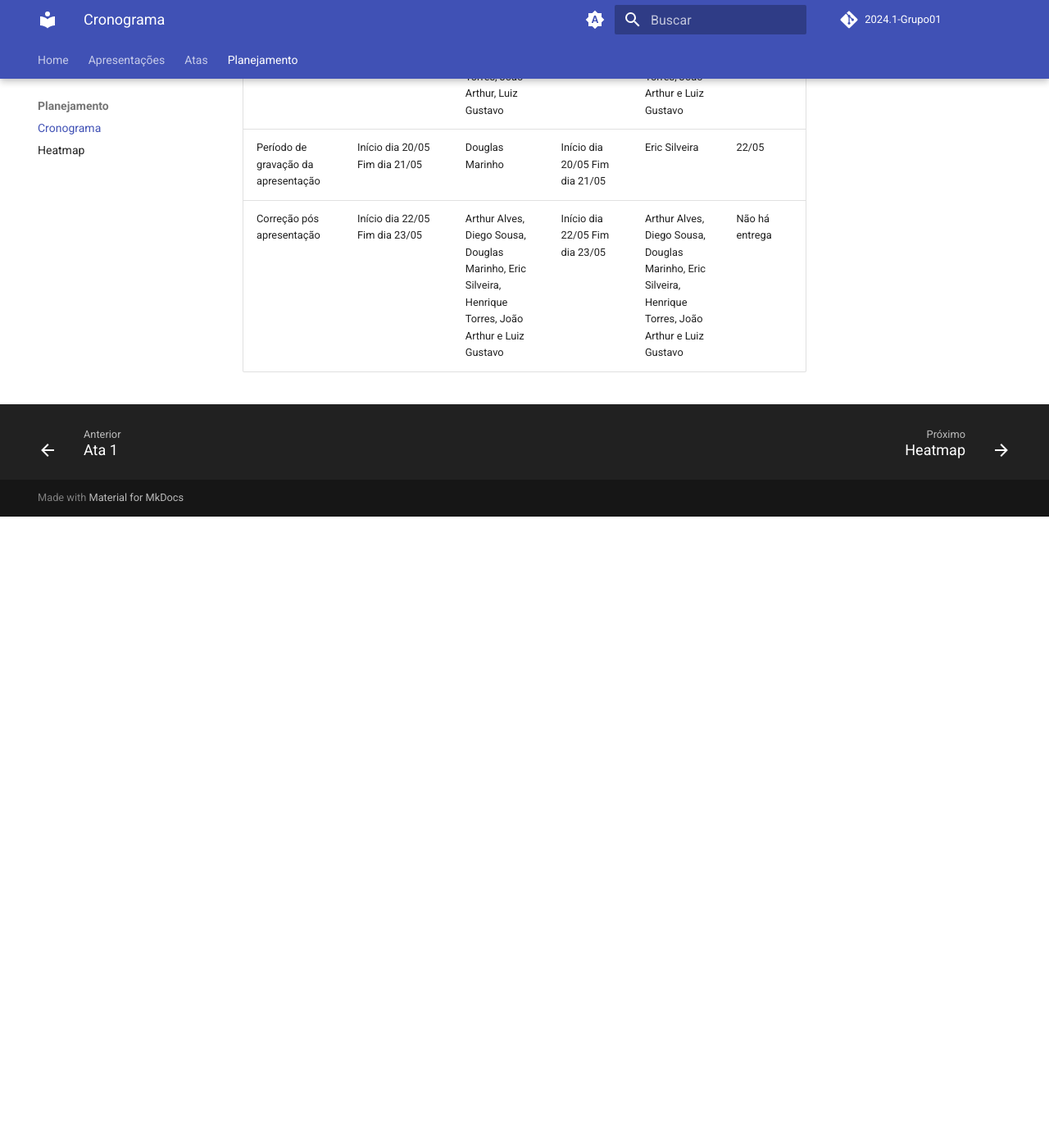
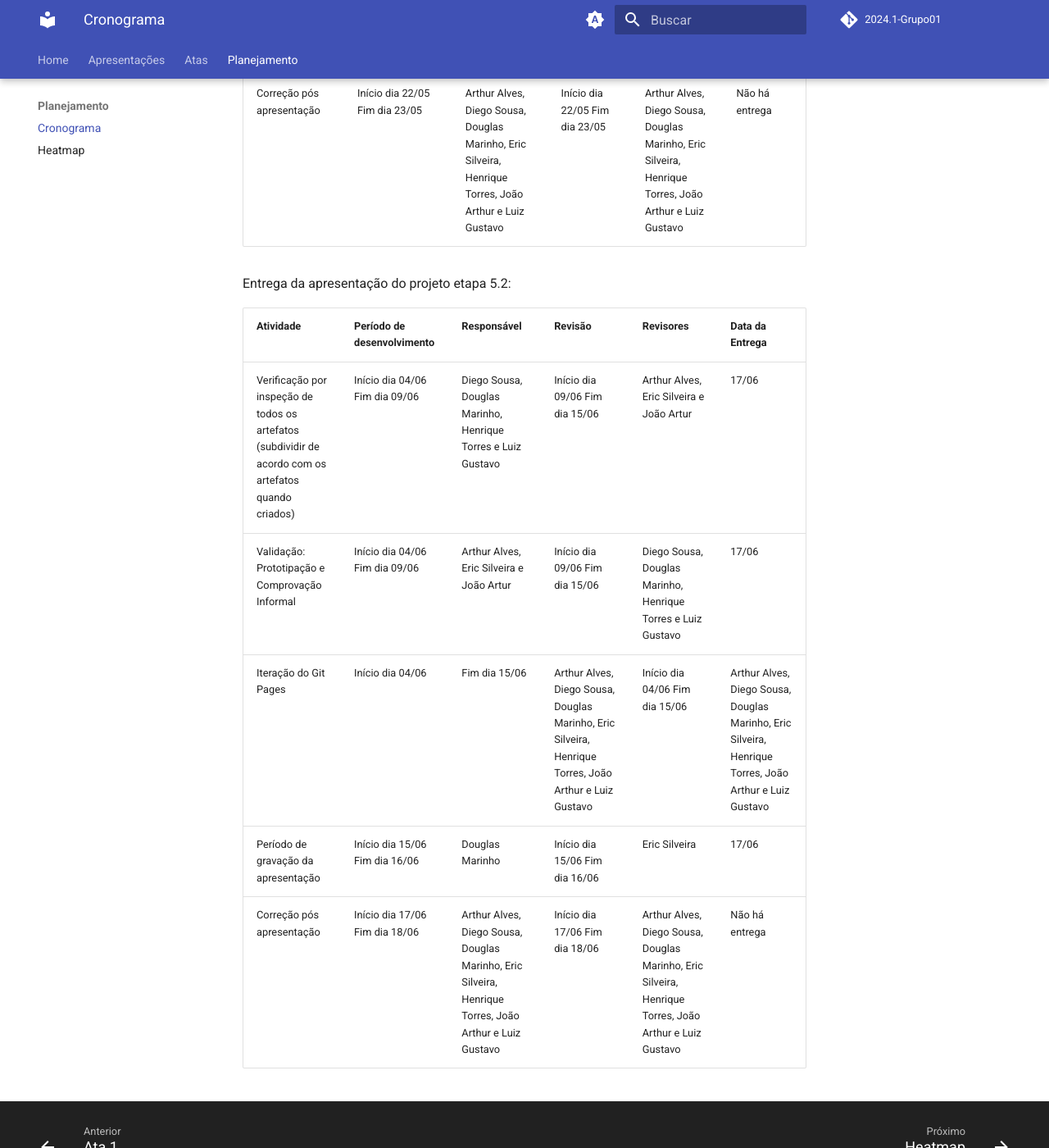
Before and after one commit to Requisitos-de-Software/2024.1-DiarioOficialdaUniao, an MkDocs documentation site: the page built from docs/planejamento/cronograma.md, in a window 1280 px wide and 1400 px high, scrolled down 6485 px. Shown: the whole window at 82% size. Built offline with MkDocs 1.6.1 and Material for MkDocs 9.7.7, drawn with Linux system fonts in a browser that asks for light colours; comment, search, counter and statistics services are not loaded; the version menu is left out; before the commit the page ends 7115 px from its top, so only the background shows below that.

Commit message:
Atualização Cronograma p4 e refatoração

```diff
--- a/docs/planejamento/cronograma.md
+++ b/docs/planejamento/cronograma.md
@@ -17,8 +17,7 @@
 |Estudo das técnicas de priorização de requisitos e quais serão usadas no projeto|Início dia 03/04 Fim dia 05/04|Douglas Marinho e João Artur|Início dia 05/04 Fim dia 05/04|Arthur Alves, Diego Sousa, Douglas Marinho, Eric Silveira, Henrique Torres, João Arthur e Luiz Gustavo|17/04|
 |CAMPO RESERVADO PARA ADICIONAR ATIVIDADES TÉCNICAS APÓS O ESTUDO|  |    |   |    |17/04|
 |CAMPO RESERVADO PARA ADICIONAR ATIVIDADES TÉCNICAS APÓS O ESTUDO|  |    |   |    |17/04
-Entrevista para elicitação de requisitos|Início dia 10/04 Fim dia 12/04|
-Arthur Alves, Diego Sousa, Douglas Marinho, Eric Silveira, Henrique Torres, João Arthur e Luiz Gustavo|Início dia 12/04|Fim dia 14/04|Arthur Alves, Diego Sousa, Douglas Marinho, Eric Silveira, Henrique Torres, João Arthur e Luiz Gustavo|17/04|
+Entrevista para elicitação de requisitos|Início dia 10/04 Fim dia 12/04|Arthur Alves, Diego Sousa, Douglas Marinho, Eric Silveira, Henrique Torres, João Arthur e Luiz Gustavo|Início dia 12/04|Fim dia 14/04|Arthur Alves, Diego Sousa, Douglas Marinho, Eric Silveira, Henrique Torres, João Arthur e Luiz Gustavo|17/04|
 |Iteração do Git Pages|Início dia 03/04 Fim dia 16/04|Arthur Alves, Diego Sousa, Douglas Marinho, Eric Silveira, Henrique Torres, João Arthur, Luiz Gustavo|Início dia 14/04 Fim dia 17/04|Arthur Alves, Diego Sousa, Douglas Marinho, Eric Silveira, Henrique Torres, João Arthur, Luiz Gustavo|17/04|
 |Período de gravação da apresentação|Início dia 14/04 Fim dia 16/04| Douglas Marinho|Início dia 14/04 Fim dia 16/04|Eric Silveira|17/04|
 |Correção pós apresentação|Início dia 17/04 Fim dia 18/04|Arthur Alves, Diego Sousa, Douglas Marinho, Eric Silveira, Henrique Torres, João Arthur, Luiz Gustavo|Início dia 17/04 Fim dia 18/04|Arthur Alves, Diego Sousa, Douglas Marinho, Eric Silveira, Henrique Torres, João Arthur e Luiz Gustavo|Não há entrega|
@@ -41,8 +40,7 @@
 
 |Atividade|Período de desenvolvimento|Responsável|Revisão|Revisores|Data da Entrega|
 |----------|-------------------|---------|----------|-----------|------------|
-|Modelagem de Requisitos - Ágil: Backlogs|Início dia 07/05 Fim dia 10/05|Arthur Alves e Eric Silveira|
-Início dia 10/05 Fim dia 11/05|Arthur Alves, Diego Sousa, Douglas Marinho, Eric Silveira, Henrique Torres, João Arthur e Luiz Gustavo|13/05|
+|Modelagem de Requisitos - Ágil: Backlogs|Início dia 07/05 Fim dia 10/05|Arthur Alves e Eric Silveira|Início dia 10/05 Fim dia 11/05|Arthur Alves, Diego Sousa, Douglas Marinho, Eric Silveira, Henrique Torres, João Arthur e Luiz Gustavo|13/05|
 Modelagem de Requisitos - Ágil: Histórias de Usuário|Início dia 07/05 Fim dia 10/05|João Artur e Diego Sousa|Início dia 10/05 Fim dia 11/05|Arthur Alves, Diego Sousa, Douglas Marinho, Eric Silveira, Henrique Torres, João Arthur e Luiz Gustavo|13/05|
 |Modelagem de Requisitos - Ágil: NFR Framework|Início dia 07/05 Fim dia 10/05|Douglas Marinho, Henrique Torres e Luiz Gustavo|Início dia 10/05 Fim dia 11/05|Arthur Alves, Diego Sousa, Douglas Marinho, Eric Silveira, Henrique Torres, João Arthur e Luiz Gustavo|13/05|
 |Iteração do Git Pages|Início dia 08/05 Fim dia 12/05|Arthur Alves, Diego Sousa, Douglas Marinho, Eric Silveira, Henrique Torres, João Arthur e Luiz Gustavo|Início dia 08/05 Fim dia 12/05|Arthur Alves, Diego Sousa, Douglas Marinho, Eric Silveira, Henrique Torres, João Arthur e Luiz Gustavo|13/05|
@@ -58,3 +56,13 @@
 |Iteração do Git Pages|Início dia 14/05 Fim dia 21/05|Arthur Alves, Diego Sousa, Douglas Marinho, Eric Silveira, Henrique Torres, João Arthur, Luiz Gustavo|Início dia 21/05 Fim dia 22/05|Arthur Alves, Diego Sousa, Douglas Marinho, Eric Silveira, Henrique Torres, João Arthur e Luiz Gustavo|22/05|
 |Período de gravação da apresentação|Início dia 20/05 Fim dia 21/05|Douglas Marinho|Início dia 20/05 Fim dia 21/05|Eric Silveira|22/05|
 |Correção pós apresentação|Início dia 22/05 Fim dia 23/05|Arthur Alves, Diego Sousa, Douglas Marinho, Eric Silveira, Henrique Torres, João Arthur e Luiz Gustavo|Início dia 22/05 Fim dia 23/05|Arthur Alves, Diego Sousa, Douglas Marinho, Eric Silveira, Henrique Torres, João Arthur e Luiz Gustavo|Não há entrega
+
+Entrega da apresentação do projeto etapa 5.2:
+
+|Atividade|Período de desenvolvimento|Responsável|Revisão|Revisores|Data da Entrega|
+|----------|-------------------|---------|----------|-----------|------------|
+|Verificação por inspeção de todos os artefatos (subdividir de acordo com os artefatos quando criados)|Início dia 04/06 Fim dia 09/06|Diego Sousa, Douglas Marinho, Henrique Torres e Luiz Gustavo|Início dia 09/06 Fim dia 15/06|Arthur Alves, Eric Silveira e João Artur|17/06|
+|Validação: Prototipação e Comprovação Informal|Início dia 04/06 Fim dia 09/06| Arthur Alves, Eric Silveira e João Artur|Início dia 09/06 Fim dia 15/06|Diego Sousa, Douglas Marinho, Henrique Torres e Luiz Gustavo|17/06|
+|Iteração do Git Pages|Início dia 04/06|Fim dia 15/06|Arthur Alves, Diego Sousa, Douglas Marinho, Eric Silveira, Henrique Torres, João Arthur e Luiz Gustavo|Início dia 04/06 Fim dia 15/06|Arthur Alves, Diego Sousa, Douglas Marinho, Eric Silveira, Henrique Torres, João Arthur e Luiz Gustavo|17/06|
+|Período de gravação da apresentação|Início dia 15/06 Fim dia 16/06|Douglas Marinho|Início dia 15/06 Fim dia 16/06|Eric Silveira|17/06|
+|Correção pós apresentação|Início dia 17/06 Fim dia 18/06|Arthur Alves, Diego Sousa, Douglas Marinho, Eric Silveira, Henrique Torres, João Arthur e Luiz Gustavo|Início dia 17/06 Fim dia 18/06|Arthur Alves, Diego Sousa, Douglas Marinho, Eric Silveira, Henrique Torres, João Arthur e Luiz Gustavo|Não há entrega|
```
